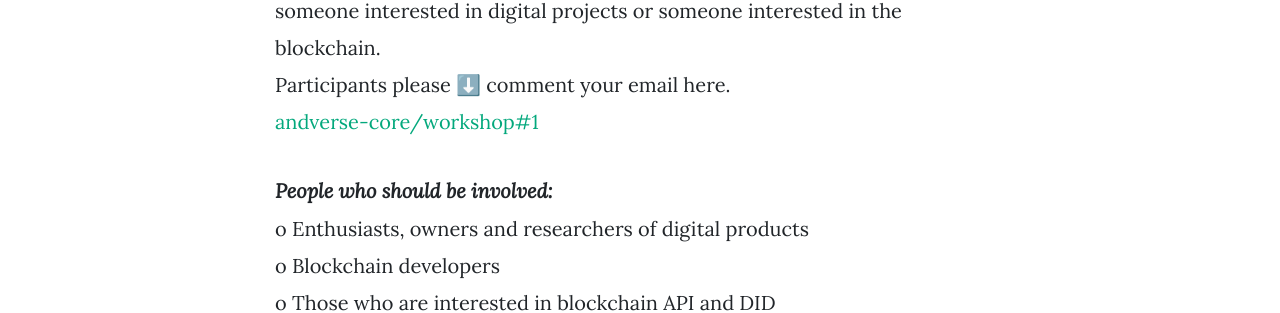
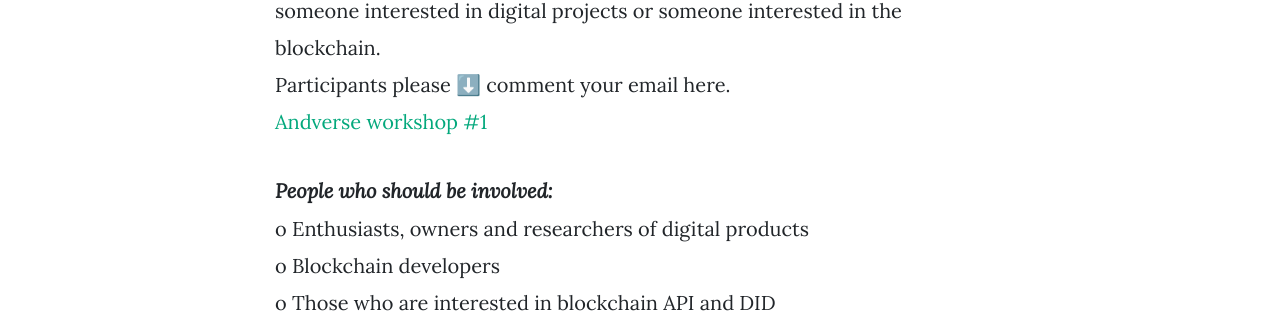
Before and after one commit to andverse-core/blog, a Jekyll site: the page built from _posts/2022-08-22-andverse-workshop-1.md, in a window 1280 px wide and 900 px high, scrolled down 3217 px. Shown: the part 230-543 px from the top of the window. Built offline with Jekyll 4.4.1, drawn with Linux system fonts in a browser that asks for light colours; nearby versions of some CDN libraries.

Commit message:
update workshop links

```diff
--- a/_posts/2022-08-22-andverse-workshop-1.md
+++ b/_posts/2022-08-22-andverse-workshop-1.md
@@ -43,7 +43,7 @@
 ***Registration:***
 Free entry for everyone, whether you are the creator of the metaverse, someone interested in digital projects or someone interested in the blockchain.
 Participants please ⬇️ comment your email here.
-[andverse-core/workshop#1](https://github.com/andverse-core/workshop/issues/1)
+[Andverse workshop #1](https://github.com/newtonproject/workshop/issues/5)
 
 ***People who should be involved:***
 o Enthusiasts, owners and researchers of digital products
```
